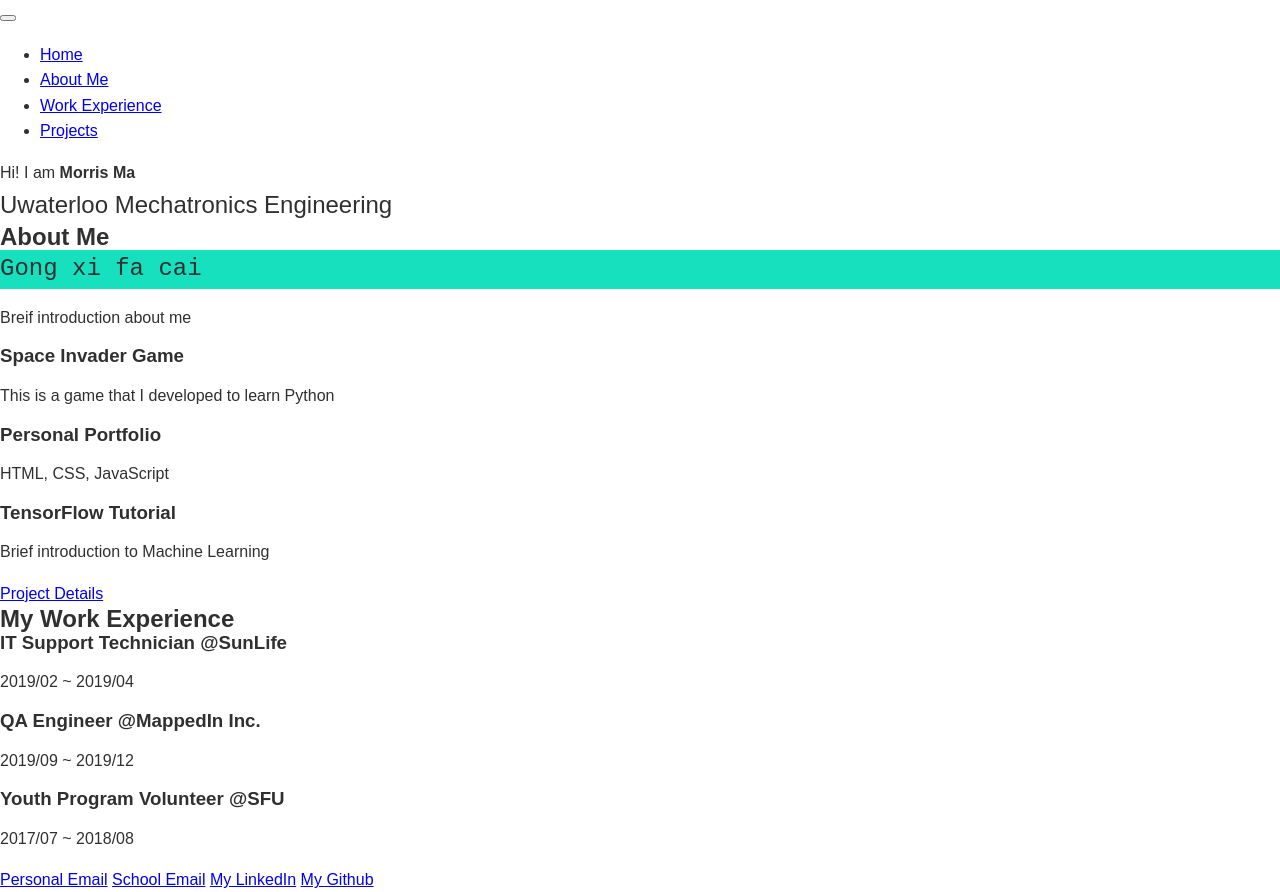
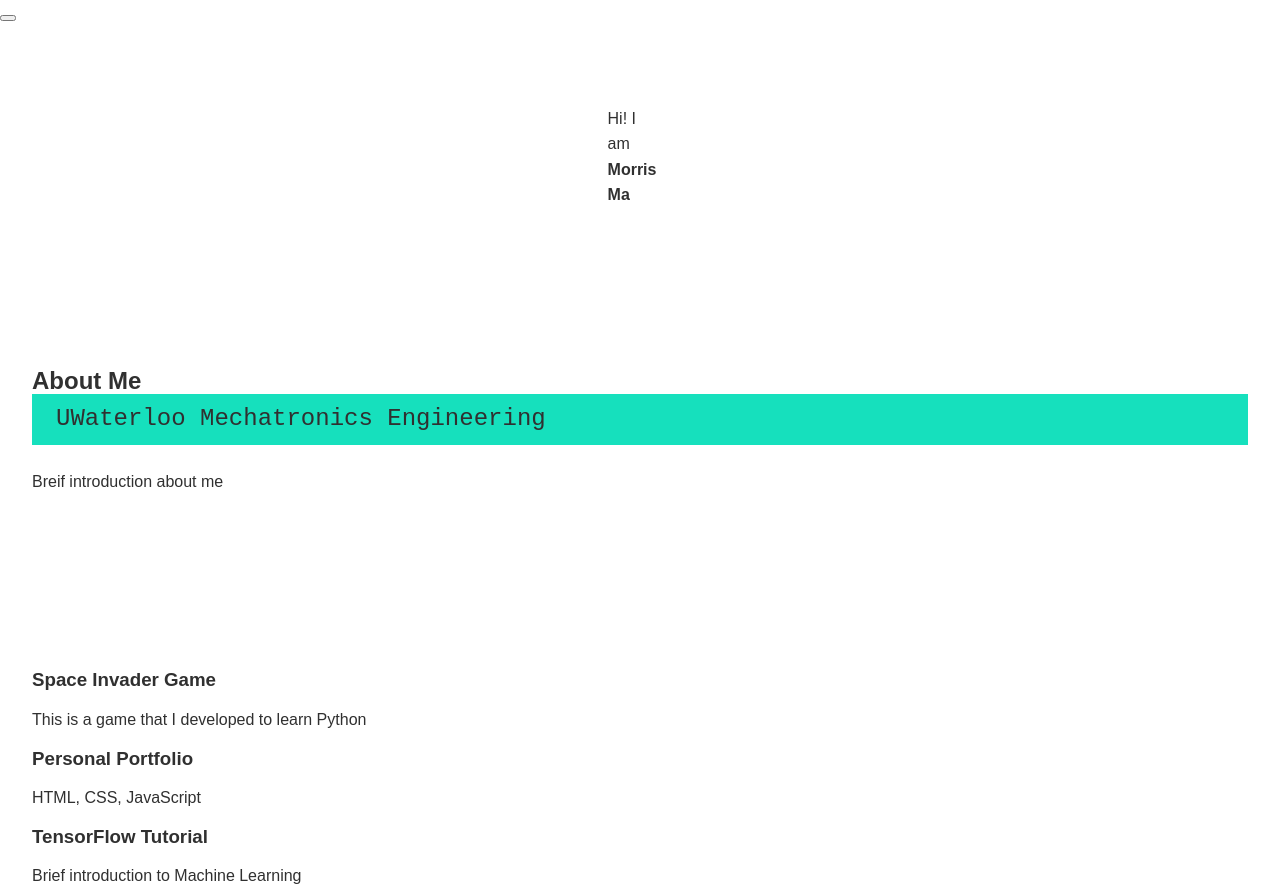
Before and after one commit to MorisMa18/Personal-Portfolio, a plain HTML site: page index.html in a window 1280 px wide. Shown: the top 892 px of the page. Drawn offline with Linux system fonts and the light colour scheme.

Commit message:
CSS (Box shadow, intro fixed)

```diff
--- a/index.html
+++ b/index.html
@@ -30,7 +30,7 @@
         <hl class="section__title section__title--intro">
             Hi! I am <strong>Morris Ma</strong>
         </hl>
-        <p class="section__subtitle section__subtitle--intro">Uwaterloo Mechatronics Engineering</p>
+        <p class="section__subtitle section__subtitle--intro"></p>
         <!--Put my profile picture HERE-->
         <!--Put my Resume here (Or have a separate section for it-->
     </section>
@@ -38,7 +38,7 @@
     <!--About Me-->
     <section class="about-me" id="about">
         <h2 class="section__title section__title--about">About Me</h2>
-        <p class="section__subtitle section__subtitle--about">Gong xi fa cai</p>
+        <p class="section__subtitle section__subtitle--about">UWaterloo Mechatronics Engineering</p>
 
         <div>
             <p>Breif introduction about me</p>
@@ -103,7 +103,7 @@
         <!--LinkedIn-->
         <a href="https://www.linkedin.com/in/morris-ma/" class="footer-link">My LinkedIn</a>
         <!--GitHub-->
-        <a href="https://github.com/MorisMa18" class="GitHub">My Github</a>
+        <a href="https://github.com/MorisMa18" class="GitHub">My GitHub</a>
     </footer>
 </body>
 </html>
--- a/style.css
+++ b/style.css
@@ -24,6 +24,9 @@
     --fs-h2: 2.25rem;
     --fs-h3: 1.25rem;
     --fs-body: 1rem;
+
+    /* Box shadow */
+    --bs: 0.25em 0.25em 0.75em rgba(0,0,0,0.25);
 }
 
 /* For differnet screen size */
@@ -46,10 +49,16 @@ body {
     line-height: 1.6;
 }
 
+section {
+    padding: 5em 2em;
+}
+
 img {
     display: block;
     max-width: 100%;
 }
+
+strong { font-weight: var(--fw-bold);}
 
 /* Typography */
 h1,
@@ -64,7 +73,15 @@ h2 { font-size: var(--fs-h2)};
 h3 { font-size: var(--fs-h3)};
 
 .section__title {
+    margin-bottom: 0.25rem;
+}
 
+.section__title--intro {
+   font-weight: var(--fw-reg);
+}
+
+.section__title--intro strong {
+    display: block;
 }
 
 .section__subtitle {
@@ -73,11 +90,53 @@ h3 { font-size: var(--fs-h3)};
 }
 
 .section__subtitle--intro {
-    margin: 0;
-    font-size: var(--fs-h3);
 }
 
 .section__subtitle--about {
     background: var(--clr-accent);
+    padding: 0.25em 1em;
     font-family: var(--ff-secondary);
+    margin-bottom: 1em;
 }
+/* Header */
+nav {display: none; }
+
+/* Intro section */
+.intro {
+    position: relative;
+}
+
+.intro__img {
+    box-shadow: var(--bs);
+}
+
+@media (min-width: 600px) {
+    .intro {
+        display: grid;
+        width: min-content;
+        margin: 0 auto;
+        grid-column-gap: 1em;
+        grid-template-areas:
+            "img title"
+            "img subtitle";
+        grid-template-columns: min-content max-content;
+    }
+
+    .intro__img {
+        grid-area: img;
+        min-width: 250px; ;
+        position: relative;
+        z-index: 2;
+    }
+
+    .section__subtitle--intro {
+        align-self: start;
+        grid-column: -1/1;
+        grid-row: 2;
+        text-align: right;
+        position: relative;
+        left: -1.5em;
+        width: calc(100% + 1.5em);
+
+    }
+}
```
